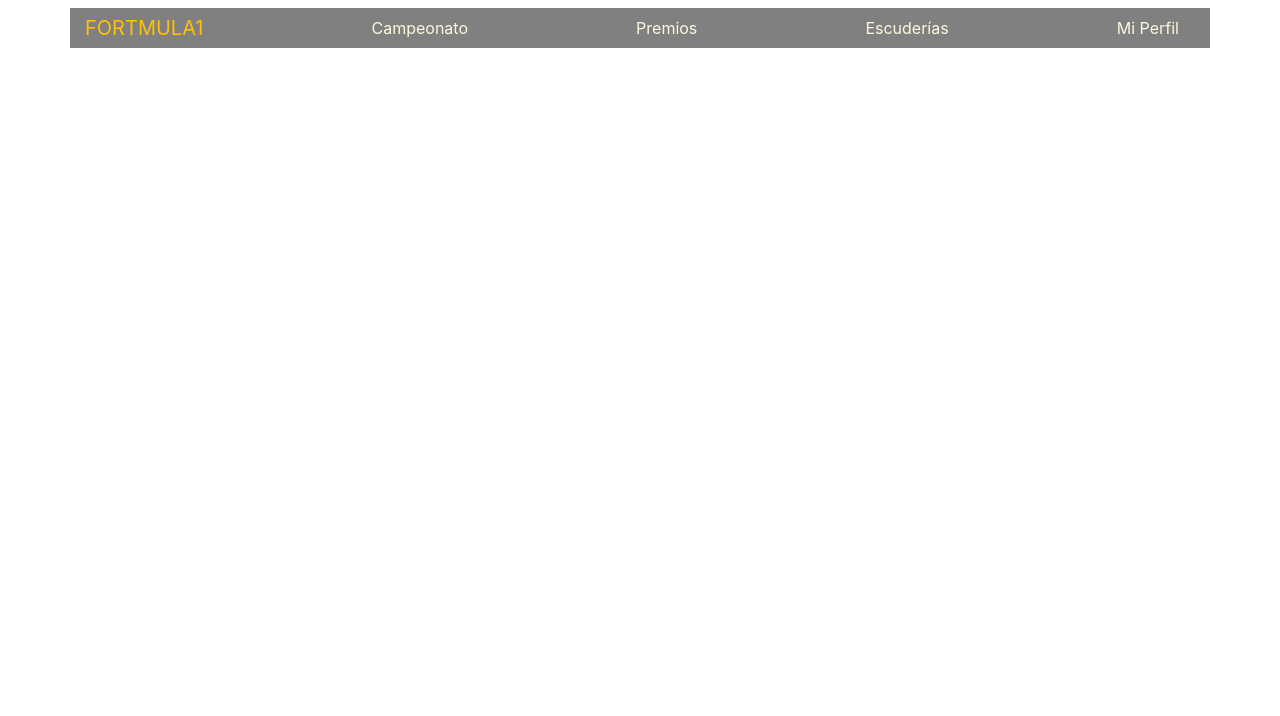
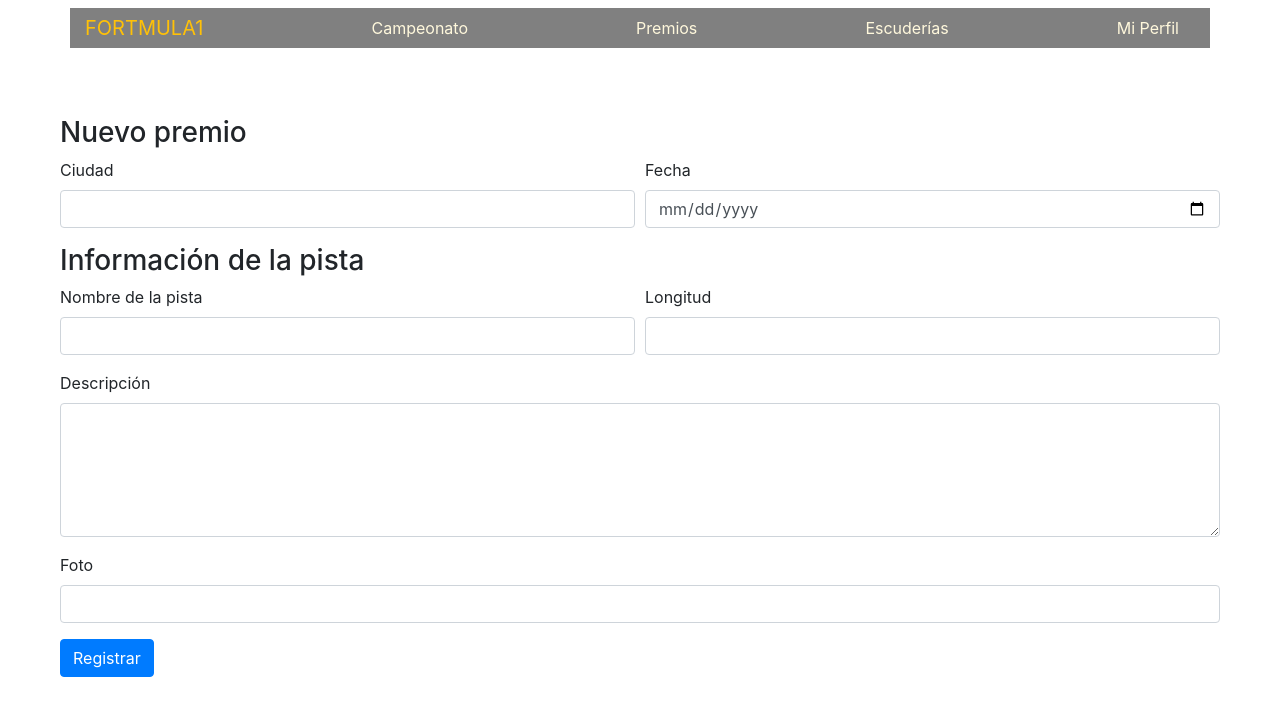
Before and after one commit to WebSServices1830/FORTMULA1, an Angular app in the folder my-angular-app/: page /premio in a window 1280 px wide. Before the commit this address led to /. Shown: the top 716 px of the page. Built offline with nearby package versions, Linux system fonts and the light colour scheme.

Commit message:
arreglado mas de premio

```diff
--- a/my-angular-app/src/app/app-routing.module.ts
+++ b/my-angular-app/src/app/app-routing.module.ts
@@ -20,6 +20,7 @@ import { EntrenamientosComponent } from './entrenamientos/entrenamientos.compone
 import {CarreraComponent} from './carrera/carrera.component';
 import {ClasificacionComponent} from './clasificacion/clasificacion.component';
 import {CrearPilotoComponent} from './piloto/crear-piloto/crear-piloto.component';
+import {CrearPremioComponent} from './premio/crear-premio/crear-premio.component';
 
 const routes: Routes = [
   { path: 'apuesta', component: ApuestaComponent },
@@ -36,6 +37,7 @@ const routes: Routes = [
   { path: 'escuderia/:id/piloto/:idP', component: PilotoComponent },
 
   { path: 'escuderia/:id/piloto', component: CrearPilotoComponent },
+  { path: 'premio', component: CrearPremioComponent },
 
   { path: 'pista/:id', component: PistaComponent },
   { path: 'premio/:id', component: PremioComponent },
--- a/my-angular-app/src/app/app.module.ts
+++ b/my-angular-app/src/app/app.module.ts
@@ -26,6 +26,7 @@ import { ClasificacionComponent } from './clasificacion/clasificacion.component'
 import { CrearPilotoComponent } from './piloto/crear-piloto/crear-piloto.component';
 import {HttpClientModule} from '@angular/common/http';
 import { CrearPistaComponent } from './pista/crear-pista/crear-pista.component';
+import { CrearPremioComponent } from './premio/crear-premio/crear-premio.component';
 
 
 @NgModule({
@@ -53,7 +54,8 @@ import { CrearPistaComponent } from './pista/crear-pista/crear-pista.component';
     CarreraComponent,
     ClasificacionComponent,
     CrearPilotoComponent,
-    CrearPistaComponent
+    CrearPistaComponent,
+    CrearPremioComponent
   ],
   imports: [
     BrowserModule,
--- a/my-angular-app/src/app/lista-premio/lista-premio.component.html
+++ b/my-angular-app/src/app/lista-premio/lista-premio.component.html
@@ -1,5 +1,6 @@
 <div class="pg">
   <h2>Premios</h2>
+  <a routerLink="/premio">Agregar premio</a>
   <div class="row">
     <div class="col-sm-6 col-md-4" *ngFor="let premio of premios" id="tmb">
       <div class="thumbnail">
--- a/my-angular-app/src/app/mocks/mock-autos.ts
+++ b/my-angular-app/src/app/mocks/mock-autos.ts
@@ -1,7 +1,7 @@
 import { Auto } from '../models/auto';
 
 export const AUTOS: Auto[] = [
-  {id:1,
+  /*{id:1,
   created: "2018-11-15 14:00",
   updated: "2018-11-15 14:00",
   beam_wing: "Beam Wing",
@@ -23,5 +23,5 @@ export const AUTOS: Auto[] = [
     motor: "Electric",
     potencia: "950-1000 hp",
     escuderia: 2
-  }
+  }*/
 ];
--- a/my-angular-app/src/app/mocks/mock.service.ts
+++ b/my-angular-app/src/app/mocks/mock.service.ts
@@ -118,8 +118,6 @@ export class MockService {
     const url = API_URL + '/premio/';
     return this.http.get<Premio[]>(url, this.getHttpHeaders());
   }
-
-
    getPremio(id: number): Observable<Premio> {
     const url = API_URL + '/premio/' + id;
     return this.http.get<Premio>(url, this.getHttpHeaders());
@@ -128,6 +126,18 @@ export class MockService {
   editPremio(premio: Premio): Observable<object> {
     const url = `${API_URL}/premio/${premio.id}/`;
     return this.http.patch<object>(url, premio, this.getHttpHeaders());
+  }
+
+  createPremio(premio: Premio, infoPista: Pista): Observable<object> {
+    const url = `${API_URL}/premio/`;
+    const data = {
+      ciudad: premio.ciudad,
+      fecha: premio.fecha,
+      campeonato: premio.campeonato,
+      info_pista_id: infoPista.id,
+      info_pista: infoPista
+    };
+    return this.http.post<object>(url, data, this.getHttpHeaders());
   }
 
 
--- /dev/null
+++ b/my-angular-app/src/app/premio/crear-premio/crear-premio.component.css
@@ -0,0 +1,3 @@
+.pg {
+  margin: 60px;
+}
--- /dev/null
+++ b/my-angular-app/src/app/premio/crear-premio/crear-premio.component.html
@@ -0,0 +1,45 @@
+<div class="pg">
+  <h3>Nuevo premio</h3>
+  <form name="form" (ngSubmit)="createPremio()">
+    <div class="form-row">
+      <div class="form-group col-md-6">
+        <label for="inputCiudad">Ciudad</label>
+        <input name="inputCiudad" [(ngModel)]="premio.ciudad" type="text" class="form-control" id="inputCiudad" #inputCiudad="ngModel" required>
+      </div>
+      <div class="form-group col-md-6">
+        <label for="inputFecha">Fecha</label>
+        <input name="inputFecha" [(ngModel)]="premio.fecha" type="date" class="form-control" id="inputFecha" #inputFecha="ngModel" required>
+      </div>
+    </div>
+
+    <div class="panel panel-default">
+      <div class="panel-heading">
+        <h3 class="panel-title">Información de la pista</h3>
+      </div>
+      <div class="panel-body">
+        <div class="form-row">
+          <div class="form-group col-md-6">
+            <label for="inputPistaNombre">Nombre de la pista</label>
+            <input name="inputPistaNombre" [(ngModel)]="premio.info_pista.nombre" type="text" class="form-control" id="inputPistaNombre" #inputPistaNombre="ngModel" required>
+          </div>
+          <div class="form-group col-md-6">
+            <label for="inputLongitud">Longitud</label>
+            <input name="inputLongitud" [(ngModel)]="premio.info_pista.longitud" type="text" class="form-control" id="inputLongitud" #inputLongitud="ngModel" required>
+          </div>
+        </div>
+
+        <div class="form-group">
+          <label for="inputDescripcion">Descripción</label>
+          <textarea name="inputDescripcion" [(ngModel)]="premio.info_pista.descripcion" type="text" rows="5" id="inputDescripcion" class="form-control" #inputDescripcion="ngModel" required></textarea>
+        </div>
+        <div class="form-group">
+          <label for="inputFoto">Foto</label>
+          <input name="inputFoto" [(ngModel)]="premio.info_pista.foto" type="text" class="form-control" id="inputFoto" #inputFoto="ngModel" required>
+        </div>
+      </div>
+
+    </div>
+    <button type="submit" class="btn btn-primary">Registrar</button>
+  </form>
+
+</div>
--- /dev/null
+++ b/my-angular-app/src/app/premio/crear-premio/crear-premio.component.ts
@@ -0,0 +1,40 @@
+import { Component, OnInit } from '@angular/core';
+import {Premio} from '../../models/premio';
+import {ActivatedRoute, Router} from '@angular/router';
+import {MockService} from '../../mocks/mock.service';
+import {Pista} from '../../models/pista';
+
+@Component({
+  selector: 'app-crear-premio',
+  templateUrl: './crear-premio.component.html',
+  styleUrls: ['./crear-premio.component.css']
+})
+export class CrearPremioComponent implements OnInit {
+
+  premio: Premio;
+
+  constructor(
+    private route: ActivatedRoute,
+    private router: Router,
+    private mockService: MockService
+  ) { }
+
+  ngOnInit() {
+    this.premio = new Premio();
+    this.premio.info_pista = new Pista();
+  }
+
+  createPremio() {
+    this.premio.campeonato = 1;
+    this.premio.info_pista.id = 100;
+    this.mockService.createPremio(this.premio, this.premio.info_pista).subscribe(
+      response => {
+        console.log('siiii');
+        this.router.navigate(['/lista-premio']);
+      }, error => {
+        console.log('omg!!! ' + error);
+      }
+    );
+  }
+
+}
--- a/my-angular-app/src/app/premio/premio.component.html
+++ b/my-angular-app/src/app/premio/premio.component.html
@@ -1,5 +1,5 @@
 <div class="jumbotron">
-  <div *ngIf="premio && !messageEdit">
+  <div *ngIf="premio && !editFlag">
       <h1>{{premio.ciudad}}</h1>
       <div class="row">
         <div class="col-4">
@@ -22,7 +22,7 @@
         </div>
         <div class="col-8">
             <div class="img-responsive">
-                <img src="{{premio.info_pista.foto}}" alt="{{alt}}">
+                <img src="{{premio.info_pista.foto}}">
               </div>
         </div>
       </div>
@@ -33,7 +33,7 @@
     </div>
   </div>
 
-  <div class="jumbotron" *ngIf="piloto && messageEdit">
+ <div class="jumbotron" *ngIf="premio && editFlag">
       <h3>Editar Premio</h3>
       <form name="form" (ngSubmit)="editInfo()">
         <div class="form-row">
--- a/my-angular-app/src/app/premio/premio.component.ts
+++ b/my-angular-app/src/app/premio/premio.component.ts
@@ -5,6 +5,7 @@ import {Router} from '@angular/router';
 
 import {MockService} from '../mocks/mock.service';
 import { Premio } from '../models/premio';
+import {Pista} from '../models/pista';
 
 @Component({
   selector: 'app-premio',
@@ -15,17 +16,20 @@ export class PremioComponent implements OnInit {
 
   premio: Premio;
   nuevo: Premio;
-  messageEdit: boolean;
+  editFlag: boolean;
   messageCreate: 0;
 
   constructor(
     private route: ActivatedRoute,
     private service: MockService,
-    private location: Location
+    private location: Location,
+    private router: Router
   ) { }
 
   ngOnInit() {
+    this.editFlag = false;
     this.premio = new Premio();
+    this.premio.info_pista = new Pista();
     this.getPremio();
   }
 
@@ -35,27 +39,31 @@ export class PremioComponent implements OnInit {
   }
 
   mostrarEditar() {
-    this.messageEdit = true;
+    this.editFlag = true;
     this.nuevo = new Premio();
-    /*this.nuevo.id = this.piloto.id;
-    this.nuevo.nombre = this.piloto.nombre;
-    this.nuevo.nacionalidad = this.piloto.nacionalidad;
-    this.nuevo.fecha_nacimiento = this.piloto.fecha_nacimiento;
-    this.nuevo.foto = this.piloto.foto;
-    this.nuevo.id = this.piloto.;*/
-
     this.nuevo = JSON.parse(JSON.stringify(this.premio));
     console.log(this.nuevo);
   }
 
   editInfo() {
     this.service.editPremio(this.nuevo).subscribe(
-      response =>{
+      response => {
         const id = +this.route.snapshot.paramMap.get('id');
-        this.route.navigate(['/premio/' + id]);
+        this.router.navigate(['/premio/' + id]);
       });
   }
 
+  /*deletePiloto() {
+    this.service.deletePiloto(this.piloto).subscribe(
+      response =>{
+        const idE = +this.route.snapshot.paramMap.get('id');
+        this.router.navigate(['/escuderia/' + idE]);
+      });
+  }*/
+
+  cancel() {
+    this.editFlag = false;
+  }
   goBack(): void {
     this.location.back();
   }
```
Also changed, not shown: 1 other file (tests, documents, lock files or other folders).
